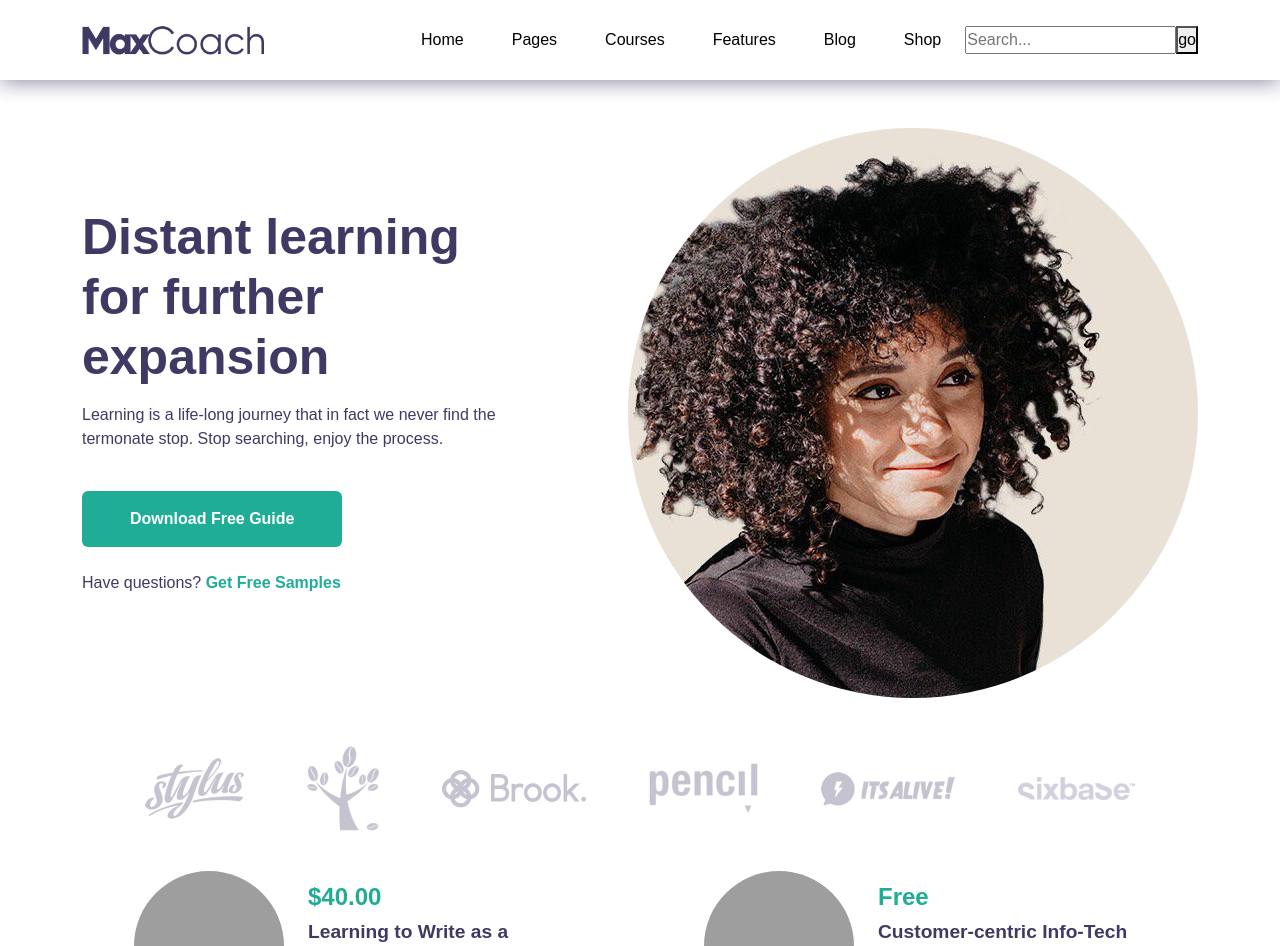
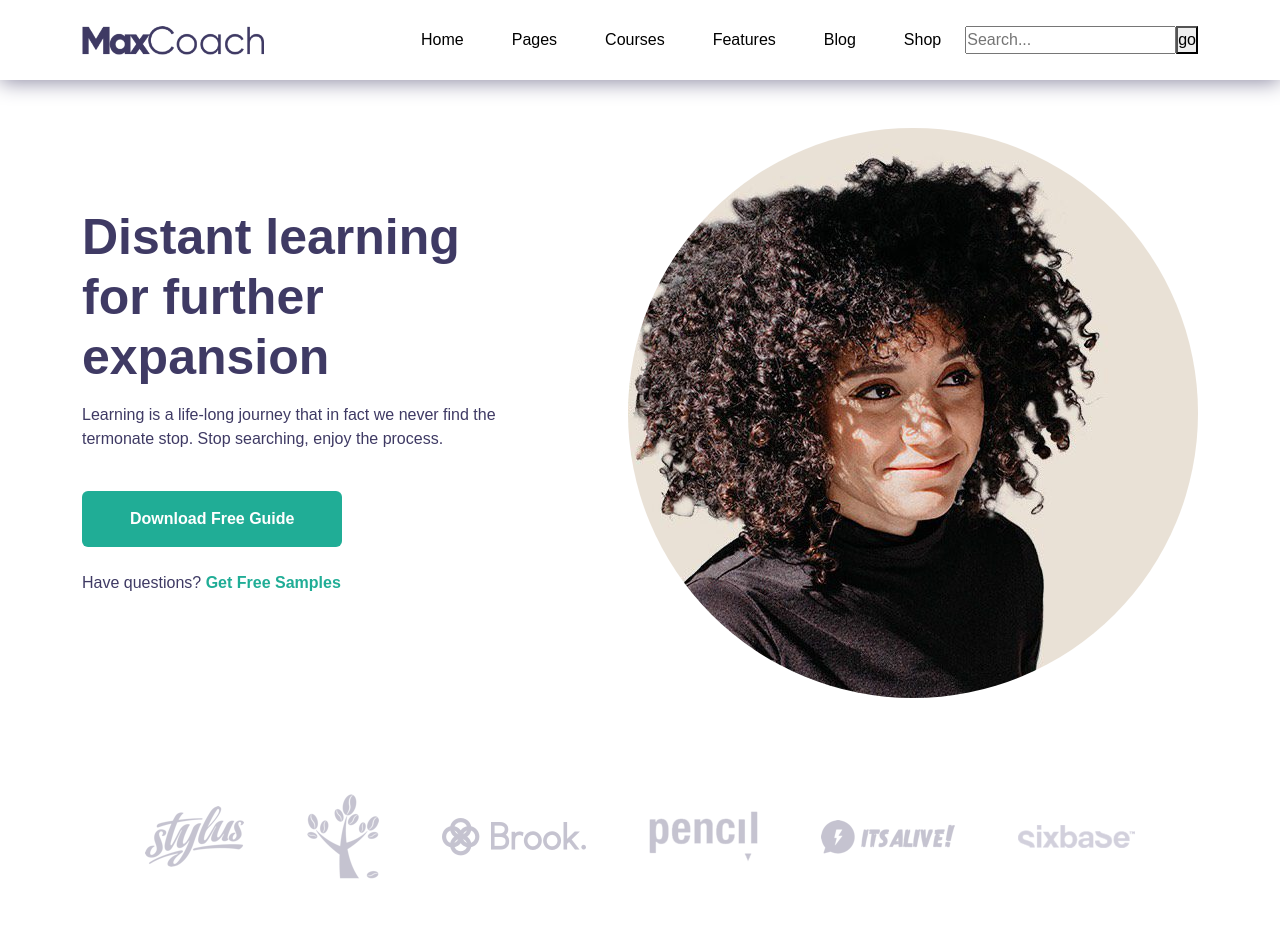
Before and after one commit to marcocareddu/proj-html-vuejs, a Vue app: page / in a window 1280 px wide. Shown: the top 946 px of the page. Built offline with nearby package versions, Linux system fonts and the light colour scheme; grey boxes are pictures that could not be loaded.

Commit message:
VUE JumbotronSection - Added Spacing

```diff
--- a/src/components/JumbotronSection.vue
+++ b/src/components/JumbotronSection.vue
@@ -36,7 +36,7 @@ export default {
         </div>
 
         <!-- Base Partner -->
-        <BasePartner />
+        <BasePartner class="py-5" />
     </div>
 </template>
 
```
